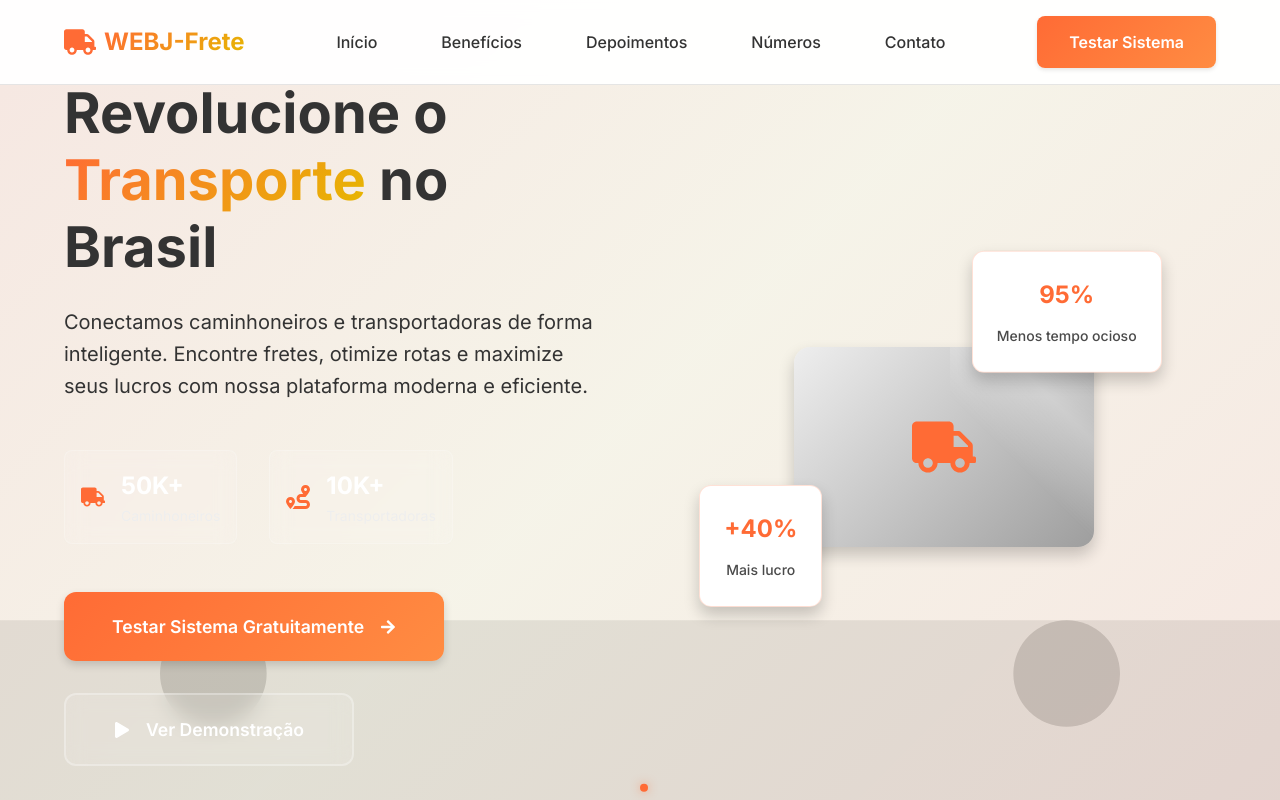
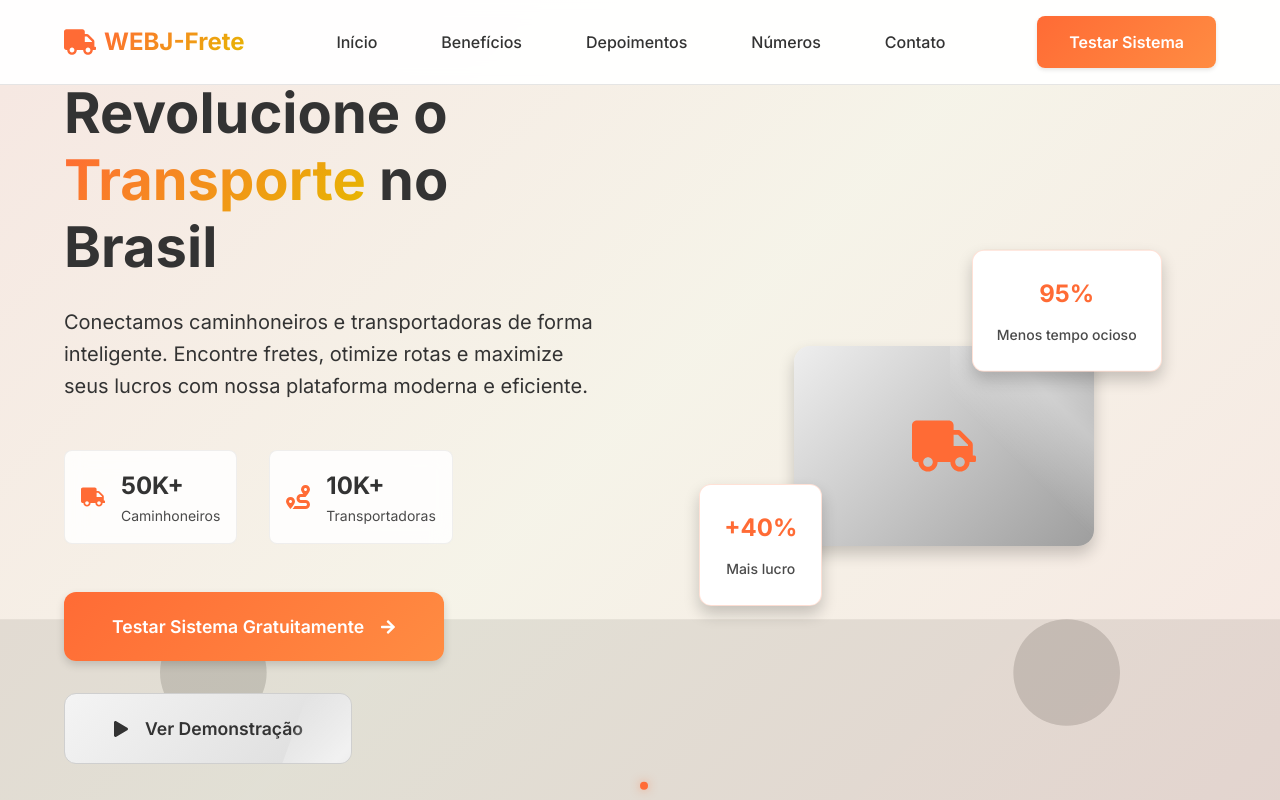
Before and after one commit to jonataswm01/webj-frete, a React (Create React App) app: page / in a window 1280 px wide. Shown: the top 800 px of the page. Built offline with nearby package versions, Linux system fonts and the light colour scheme.

Commit message:
style(hero): improve stats legibility and add silver shimmer CTA with darker text

```diff
--- a/src/components/Hero.css
+++ b/src/components/Hero.css
@@ -89,11 +89,11 @@
   display: flex;
   align-items: center;
   gap: var(--spacing-sm);
-  background: rgba(255, 255, 255, 0.1);
+  background: rgba(255, 255, 255, 0.85);
   backdrop-filter: blur(10px);
   padding: var(--spacing-sm);
   border-radius: var(--radius-md);
-  border: 1px solid rgba(255, 255, 255, 0.2);
+  border: 1px solid rgba(0, 0, 0, 0.06);
 }
 
 .hero__stat-icon {
@@ -105,13 +105,13 @@
   display: block;
   font-size: 1.5rem;
   font-weight: var(--font-weight-bold);
-  color: var(--color-white);
+  color: var(--color-gray-dark);
 }
 
 .hero__stat-label {
   display: block;
   font-size: 0.875rem;
-  color: var(--color-gray-light);
+  color: var(--color-gray);
 }
 
 /* CTAs */
@@ -152,27 +152,53 @@
 }
 
 .hero__cta-secondary {
-  background: rgba(255, 255, 255, 0.1);
-  color: var(--color-white);
+  background: linear-gradient(135deg, #f4f4f4, #dcdcdc);
+  color: var(--color-gray-dark);
   padding: var(--spacing-md) var(--spacing-xl);
   border-radius: var(--radius-lg);
   font-weight: var(--font-weight-semibold);
   font-size: 1.1rem;
-  border: 2px solid rgba(255, 255, 255, 0.3);
-  backdrop-filter: blur(10px);
+  border: 1px solid #cfcfcf;
   display: flex;
   align-items: center;
   gap: var(--spacing-sm);
   transition: all 0.3s ease;
+  position: relative;
+  overflow: hidden;
 }
 
 .hero__cta-secondary:hover {
-  background: rgba(255, 255, 255, 0.2);
+  box-shadow: var(--shadow-md);
+  transform: translateY(-2px);
   border-color: var(--color-orange);
 }
 
 .hero__play-icon {
   font-size: 1rem;
+  color: var(--color-gray-dark);
+}
+
+/* Shimmer/brilho contínuo no CTA secundário */
+.hero__cta-secondary::before {
+  content: '';
+  position: absolute;
+  top: 0;
+  left: -150%;
+  height: 100%;
+  width: 50%;
+  background: linear-gradient(
+    120deg,
+    rgba(255, 255, 255, 0) 0%,
+    rgba(255, 255, 255, 0.6) 50%,
+    rgba(255, 255, 255, 0) 100%
+  );
+  transform: skewX(-20deg);
+  animation: heroShine 2.5s linear infinite;
+}
+
+@keyframes heroShine {
+  0% { left: -150%; }
+  100% { left: 150%; }
 }
 
 /* Visual/Imagem */
```
